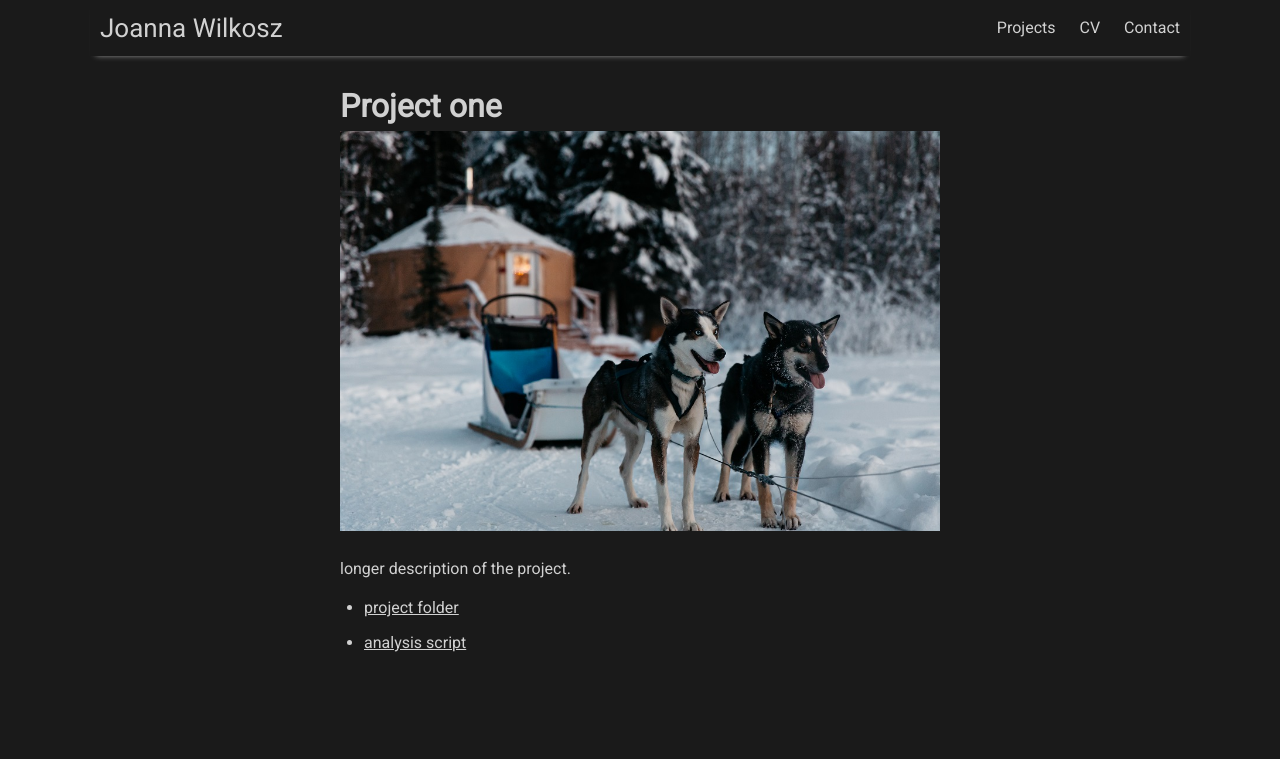
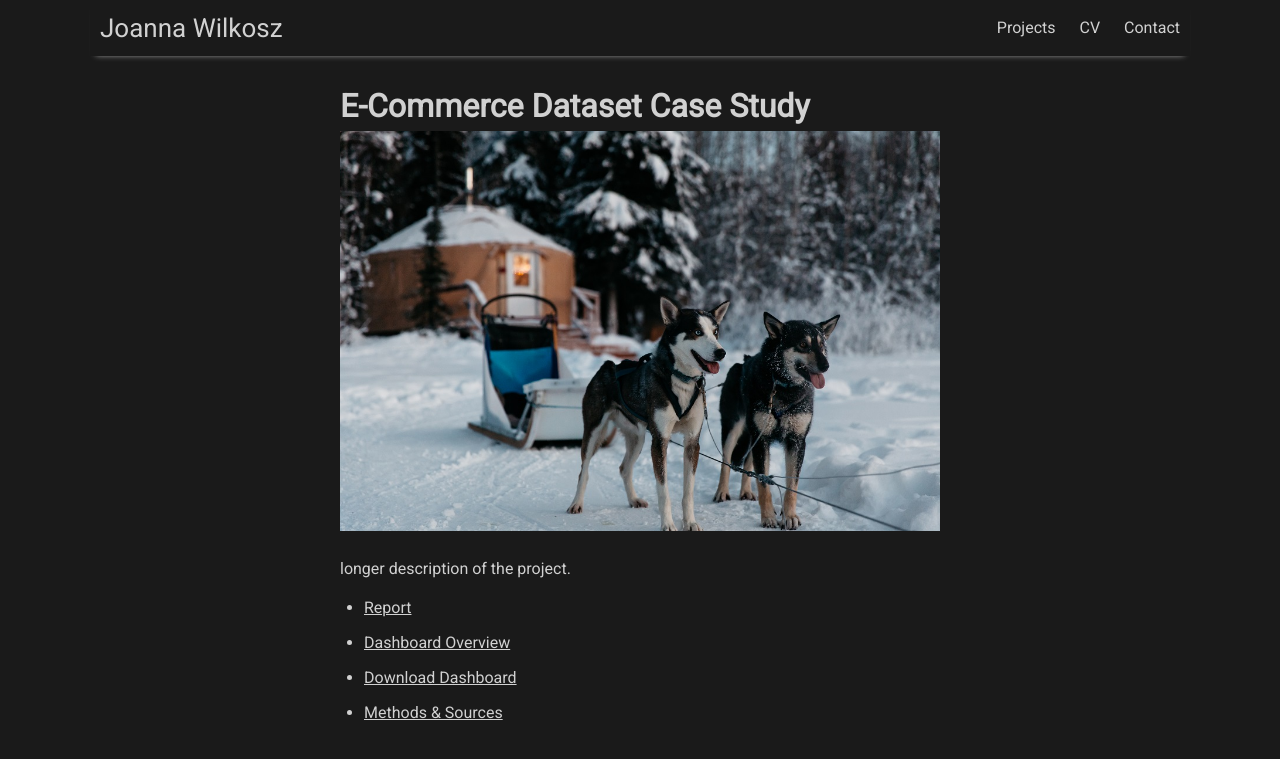
Before and after one commit to joanna-wi/joanna-wi.github.io, a Jekyll site: the page built from _projects/project-1.md, in a window 1280 px wide. Shown: the top 759 px of the page. Built offline with Jekyll 4.4.1, drawn with Linux system fonts in a browser that asks for light colours; nearby versions of some CDN libraries.

Commit message:
Update project-1.md

```diff
--- a/_projects/project-1.md
+++ b/_projects/project-1.md
@@ -1,10 +1,12 @@
 ---
 layout: post
-title: Project one
+title: E-Commerce Dataset Case Study
 image: arctic-1.jpg
 ---
 
 longer description of the project.
 
-- [project folder](https://github.com/USERNAME/REPO/tree/main/project1-folder)
-- [analysis script](https://github.com/USERNAME/REPO/blob/main/project1-folder/analysis.py)
+- [Report](https://github.com/joanna-wi/joanna-wi.github.io/blob/main/Project-1/Olist%20Report.pdf)
+- [Dashboard Overview](https://github.com/joanna-wi/joanna-wi.github.io/blob/main/Project-1/Dashboard%20overview/Page%203.jpg)
+- [Download Dashboard](https://github.com/joanna-wi/joanna-wi.github.io/blob/main/Project-1/Project%201%20-%20Dashboard.pbix)
+- [Methods & Sources](https://github.com/joanna-wi/joanna-wi.github.io/blob/main/Project-1/Methods%20and%20sources.pdf)
```
